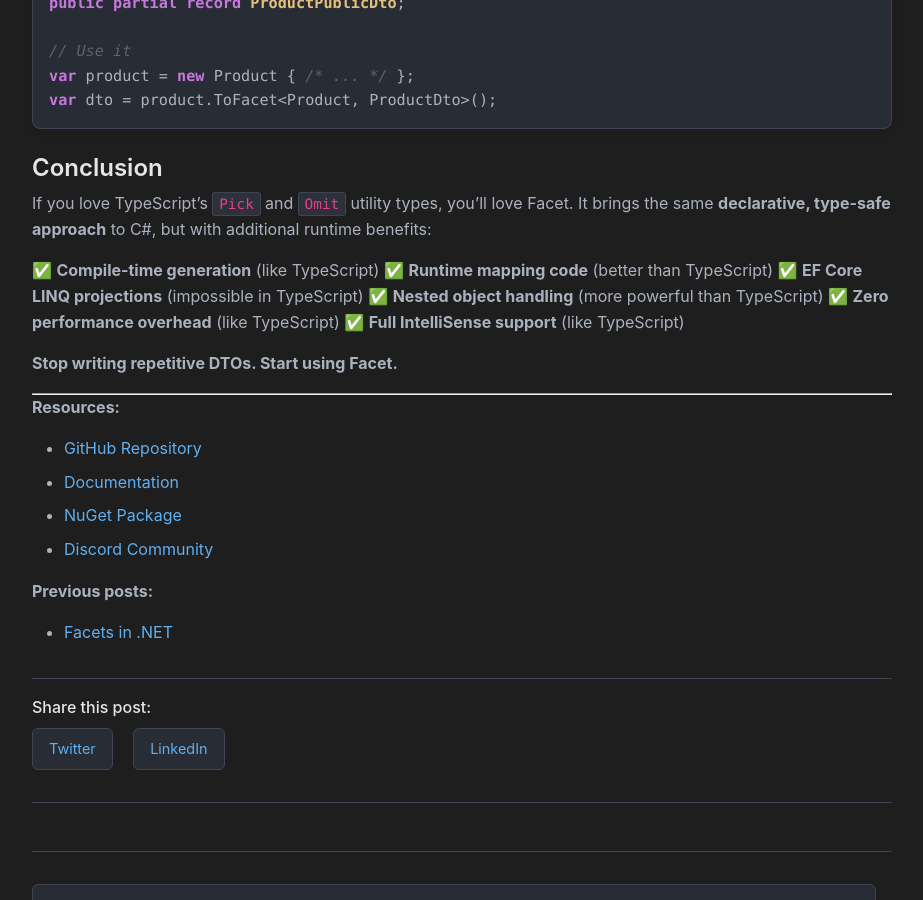
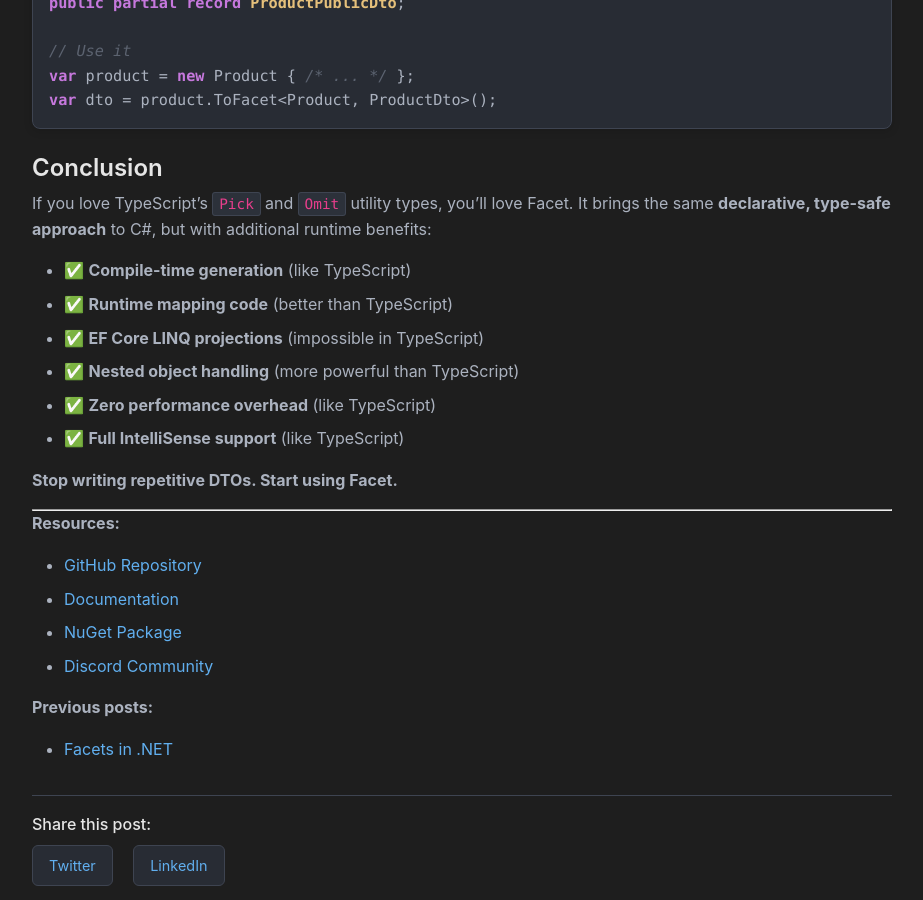
Before and after one commit to Tim-Maes/Tim-Maes.github.io, a Jekyll site: the page built from _posts/2026-04-17-pick-and-omit-in-csharp-with-facet.md, in a window 1280 px wide and 900 px high, scrolled down 9450 px. Shown: the whole window, without its empty margins (178-1101 px from the left). Built offline with Jekyll 4.4.1, drawn with Linux system fonts in a browser that asks for light colours.

Commit message:
Formatting

```diff
--- a/_posts/2026-04-17-pick-and-omit-in-csharp-with-facet.md
+++ b/_posts/2026-04-17-pick-and-omit-in-csharp-with-facet.md
@@ -386,12 +386,12 @@ var dto = product.ToFacet<Product, ProductDto>();
 
 If you love TypeScript's `Pick` and `Omit` utility types, you'll love Facet. It brings the same **declarative, type-safe approach** to C#, but with additional runtime benefits:
 
-✅ **Compile-time generation** (like TypeScript)
-✅ **Runtime mapping code** (better than TypeScript)
-✅ **EF Core LINQ projections** (impossible in TypeScript)
-✅ **Nested object handling** (more powerful than TypeScript)
-✅ **Zero performance overhead** (like TypeScript)
-✅ **Full IntelliSense support** (like TypeScript)
+- ✅ **Compile-time generation** (like TypeScript)
+- ✅ **Runtime mapping code** (better than TypeScript)
+- ✅ **EF Core LINQ projections** (impossible in TypeScript)
+- ✅ **Nested object handling** (more powerful than TypeScript)
+- ✅ **Zero performance overhead** (like TypeScript)
+- ✅ **Full IntelliSense support** (like TypeScript)
 
 **Stop writing repetitive DTOs. Start using Facet.**
 
```
